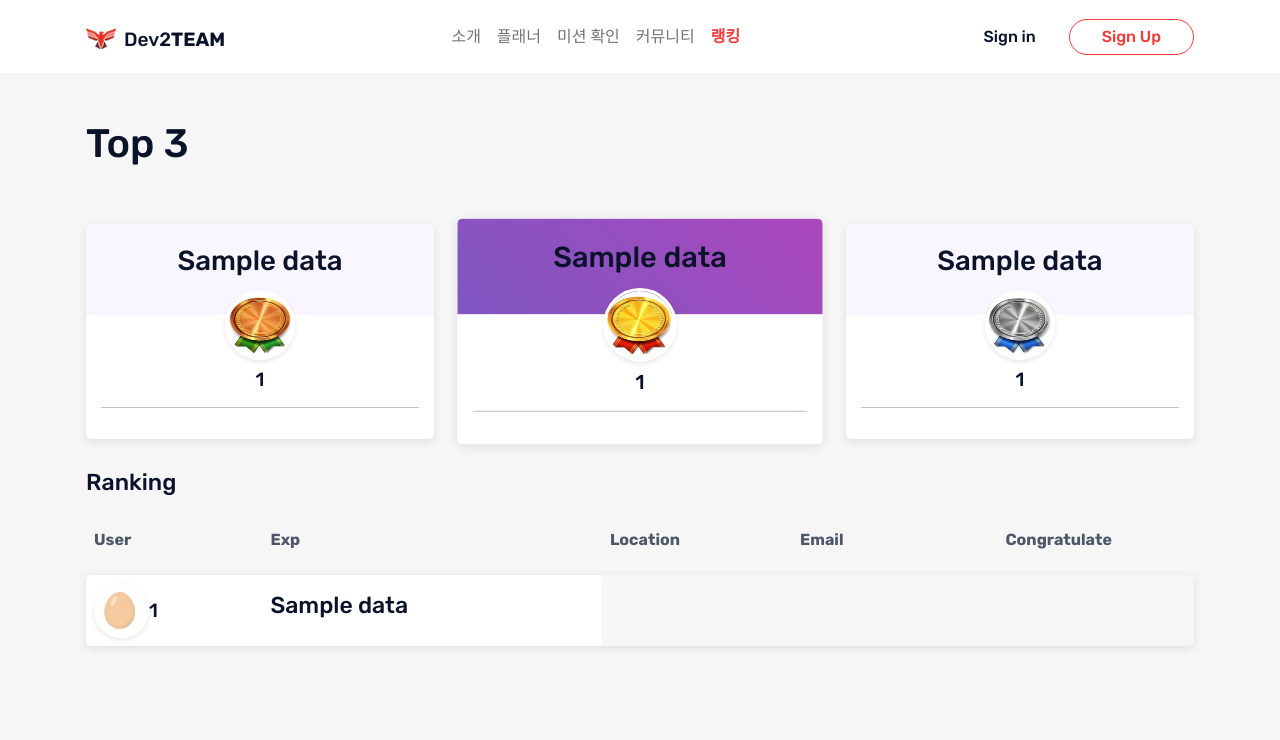
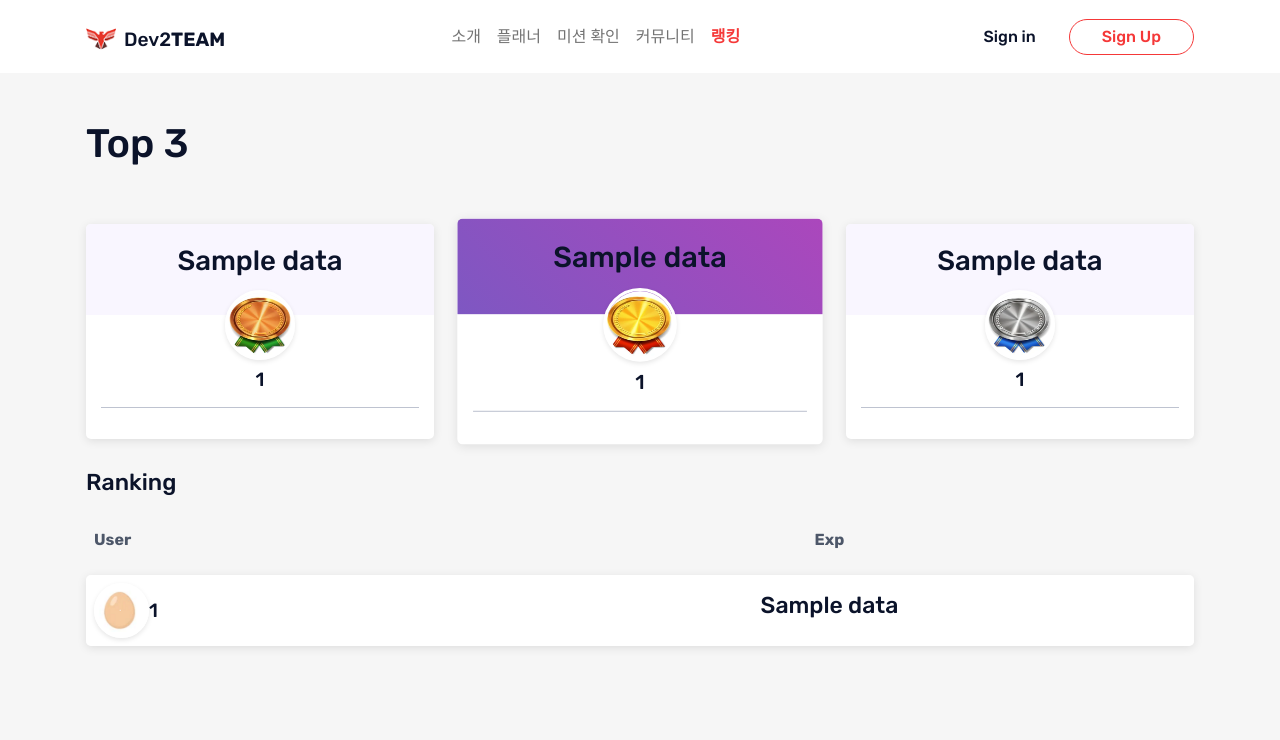
Before and after one commit to Pa-Ka/SEA_team-project, a Flask app: template templates/rank.html in a window 1280 px wide. Shown: the top 740 px of the page. Run offline with Flask 2, Linux system fonts and the light colour scheme; the template is opened without the code that fills it: most values are stand-ins (such as "Sample title", 1, 10 or a date in 2020); some libraries are stand-ins or nearby versions.

Commit message:
Update rank.html

```diff
--- a/templates/rank.html
+++ b/templates/rank.html
@@ -118,14 +118,14 @@
 
 			<h4>Ranking</h4>
 
-			<table class="table">
+			<table class="table table-hover">
 				<thead>
 					<tr>
 						<th>User</th>
 						<th>Exp</th>
-						<th>Location</th>
-						<th>Email</th>
-						<th>Congratulate</th>
+<!--						<th>Location</th>-->
+<!--						<th>Email</th>-->
+<!--						<th>Congratulate</th>-->
 					</tr>
 				</thead>
 				{% for d in data %}
@@ -135,7 +135,7 @@
 							<div class="d-flex align-items-center">
 								{%if d[1]>=800 %}
 									<img src="static/assets/img/chicken/level5.png" class="circle-img circle-img--small mr-2" alt="User Img">
-								{%elif (d[1]<800) and (d[1]>=600)%}-->
+								{%elif (d[1]<800) and (d[1]>=600)%}
 									<img src="static/assets/img/chicken/level4.png" class="circle-img circle-img--small mr-2" alt="User Img">
 								{%elif (d[1]<600) and (d[1]>=400)%}
 									<img src="static/assets/img/chicken/level3.png" class="circle-img circle-img--small mr-2" alt="User Img">
@@ -153,7 +153,7 @@
 							</div>
 						</td>
 						<td>
-							<div class="d-flex align-items-baseline">
+							<div class="user-info__basic">
 								<h4 class="mr-1">{{d[1]}}</h4>
 							</div>
 						</td>
```
